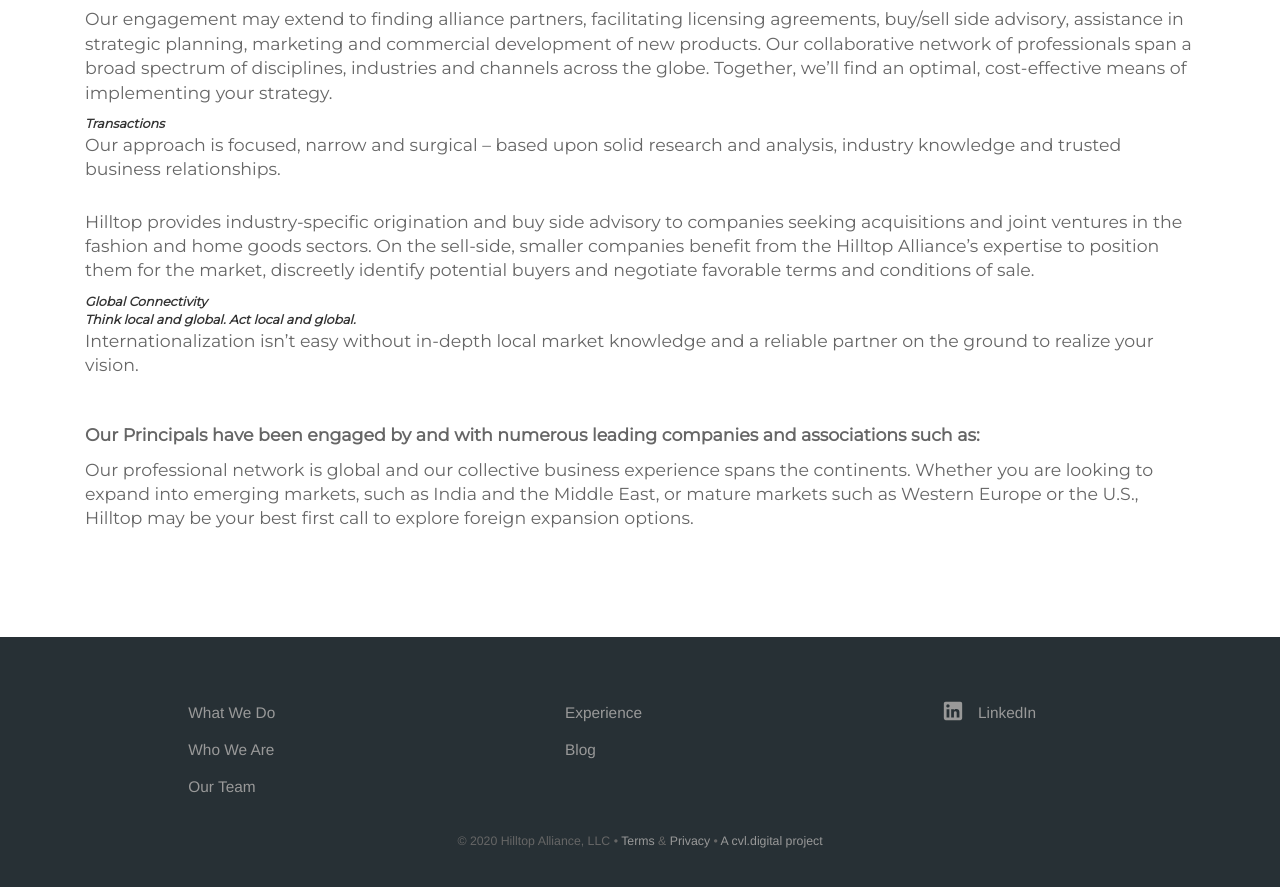
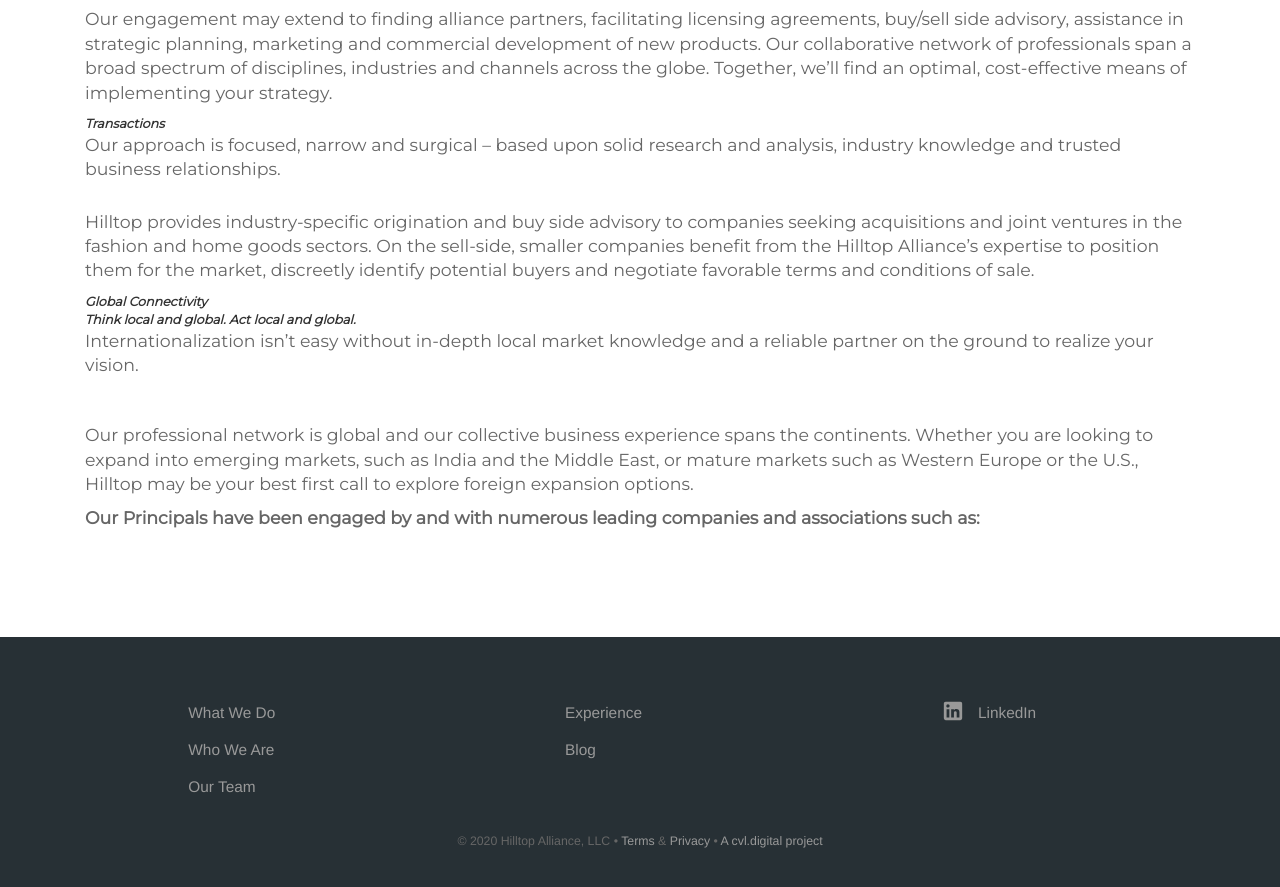
Before and after one commit to Freelance-Repos/Hilltop-Alliance, a Jekyll site: the page built from clients.html, in a window 1280 px wide and 900 px high, scrolled down 803 px. Shown: the top 887 px of the window. Built offline with Jekyll 4.4.1, drawn with Linux system fonts in a browser that asks for light colours; part of the change alters nothing that is shown.

```diff
--- a/clients.html
+++ b/clients.html
@@ -71,12 +71,13 @@ description: ''
 
 <br />
 <br />
-<p><b>Our Principals have been engaged by and with numerous leading companies and associations such as:</b></p>
-	<!-- Companies listed below -->
+
 <p class="editable">
    	Our professional network is global and our collective business experience spans the continents. Whether you are looking to expand into emerging markets, such as India and the Middle East, or mature markets such as Western Europe or the U.S., Hilltop may be your best first call to explore foreign expansion options.
    </p>
 
+<p><b>Our Principals have been engaged by and with numerous leading companies and associations such as:</b></p>
+	<!-- Companies listed below -->
 
 
       <!-- <div class="container">
```
